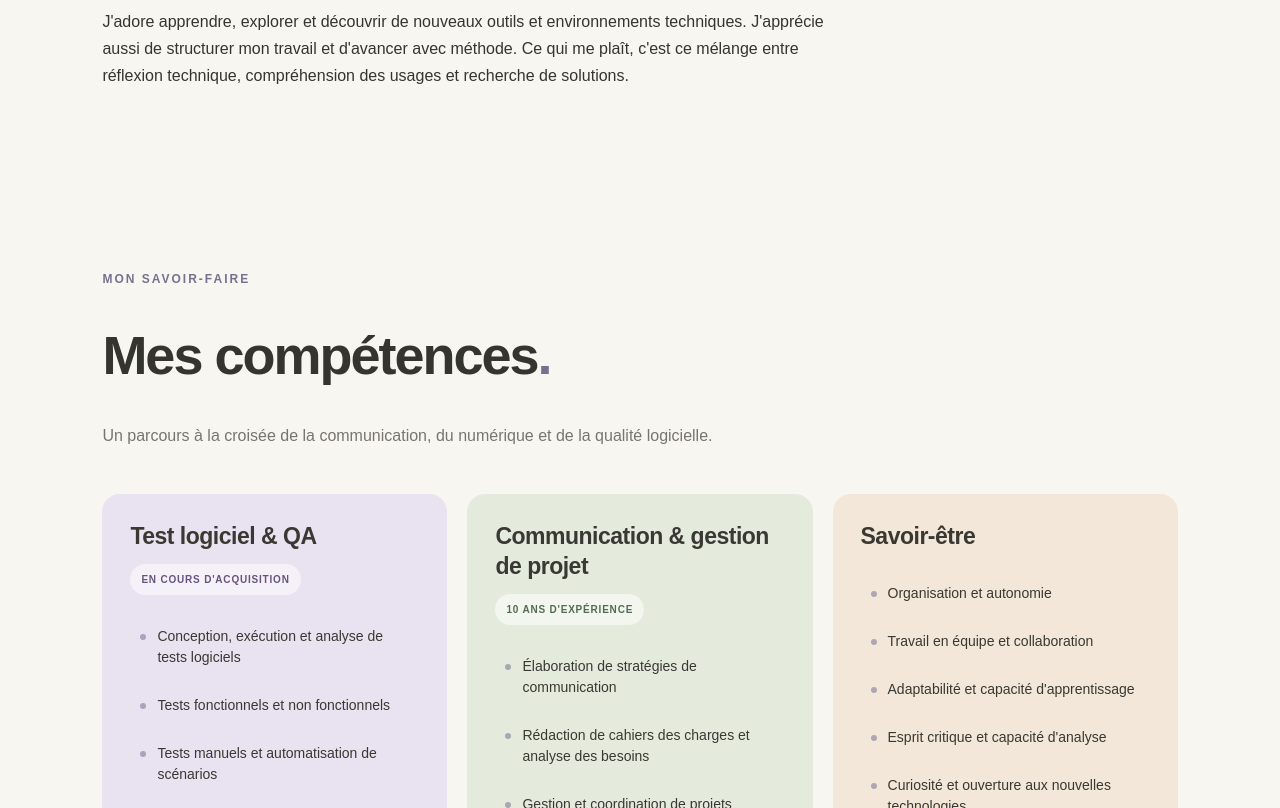
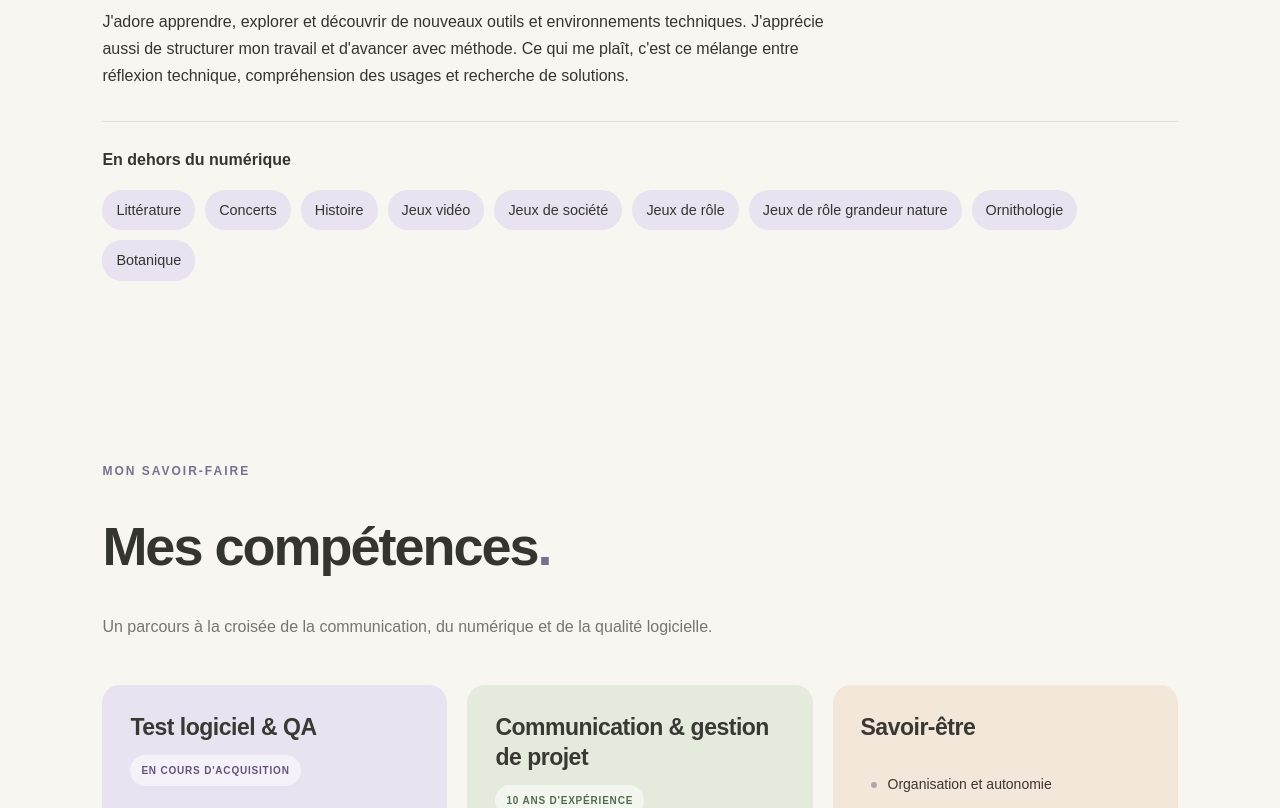
Before and after one commit to anais-bigot/anais-bigot.github.io, a plain HTML site: page index.html in a window 1280 px wide. Shown: the part 1260-2068 px from the top of the page. Drawn offline with Linux system fonts and the light colour scheme.

Commit message:
effet exeprience et ajout centres d'intérets

```diff
--- a/css/style.css
+++ b/css/style.css
@@ -785,6 +785,20 @@ footer {
     border-radius: 18px;
     background: var(--blanc);
     min-width: 0;
+    transition: transform 0.25s ease, box-shadow 0.25s ease;
+}
+
+/* Animation des cartes */
+.parcours-card {
+    transition: transform 0.25s ease, box-shadow 0.25s ease;
+}
+
+/* Effet au survol */
+@media (hover: hover) {
+    .parcours-card:hover {
+        transform: translateY(-4px);
+        box-shadow: 0 12px 30px rgba(50, 45, 60, 0.07);
+    }
 }
 
 /* Couleurs des cartes */
@@ -958,6 +972,7 @@ footer {
         grid-row: auto;
     }
 }
+
 
 
 /* ========================================
@@ -1186,3 +1201,34 @@ footer {
         display: none;
     }
 }
+
+
+
+/* ========================================
+   CENTRES D'INTÉRÊT
+======================================== */
+
+.apropos-loisirs {
+    margin-top: 32px;
+    padding-top: 24px;
+    border-top: 1px solid rgba(60, 60, 60, 0.13);
+}
+
+.apropos-loisirs h3 {
+    margin-bottom: 16px;
+    font-size: 1rem;
+    font-weight: 600;
+}
+
+.loisirs-liste {
+    display: flex;
+    flex-wrap: wrap;
+    gap: 10px;
+}
+
+.loisirs-liste span {
+    padding: 8px 14px;
+    border-radius: 20px;
+    background: var(--carte-lavande);
+    font-size: 0.9rem;
+}
--- a/index.html
+++ b/index.html
@@ -68,17 +68,34 @@
             </nav>
         </section>
 
+
         <section id="apropos" class="section">
             <p class="surtitre">QUI SUIS-JE ?</p>
             <h2>À propos de moi</h2>
 
-                <p>Mon parcours m'a amenée à travailler dans des collectivités territoriales, des institutions publiques et des universités. Des expériences qui m'ont donné envie de continuer à contribuer à des projets utiles au plus grand nombre.</p>
+            <p>Mon parcours m'a amenée à travailler dans des collectivités territoriales, des institutions publiques et des universités. Des expériences qui m'ont donné envie de continuer à contribuer à des projets utiles au plus grand nombre.</p>
 
-                <p>Aujourd'hui, c'est dans le numérique que j'ai envie de poursuivre cette démarche. Ce qui m'intéresse particulièrement dans le test logiciel, c'est de comprendre comment les applications fonctionnent, comment elles sont utilisées et comment les améliorer. J'aime l'idée de contribuer à des outils fiables, accessibles et agréables à utiliser, en gardant toujours en tête les besoins des utilisateurs.</p>
+            <p>Aujourd'hui, c'est dans le numérique que j'ai envie de poursuivre cette démarche. Ce qui m'intéresse particulièrement dans le test logiciel, c'est de comprendre comment les applications fonctionnent, comment elles sont utilisées et comment les améliorer. J'aime l'idée de contribuer à des outils fiables, accessibles et agréables à utiliser, en gardant toujours en tête les besoins des utilisateurs.</p>
 
-                <p>J'adore apprendre, explorer et découvrir de nouveaux outils et environnements techniques. J'apprécie aussi de structurer mon travail et d'avancer avec méthode. Ce qui me plaît, c'est ce mélange entre réflexion technique, compréhension des usages et recherche de solutions.</p>
+            <p>J'adore apprendre, explorer et découvrir de nouveaux outils et environnements techniques. J'apprécie aussi de structurer mon travail et d'avancer avec méthode. Ce qui me plaît, c'est ce mélange entre réflexion technique, compréhension des usages et recherche de solutions.</p>
 
+            <div class="apropos-loisirs">
+                <h3>En dehors du numérique</h3>
+
+                <div class="loisirs-liste">
+                    <span>Littérature</span>
+                    <span>Concerts</span>
+                    <span>Histoire</span>
+                    <span>Jeux vidéo</span>
+                    <span>Jeux de société</span>
+                    <span>Jeux de rôle</span>
+                    <span>Jeux de rôle grandeur nature</span>
+                    <span>Ornithologie</span>
+                    <span>Botanique</span>
+                </div>
+            </div>
         </section>
+
 
 
 
```
